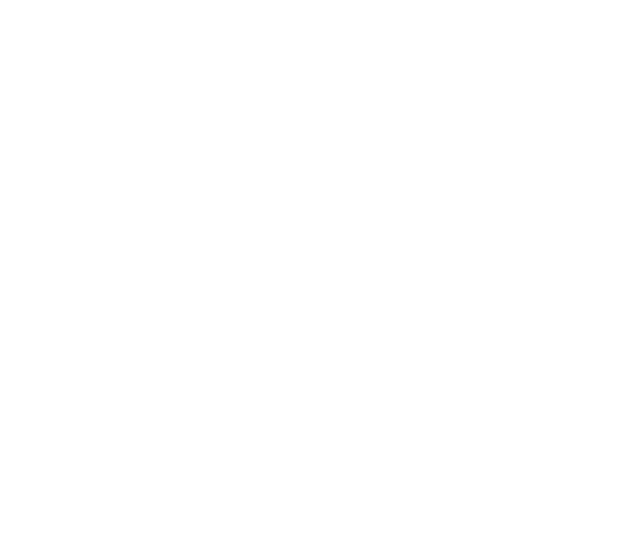
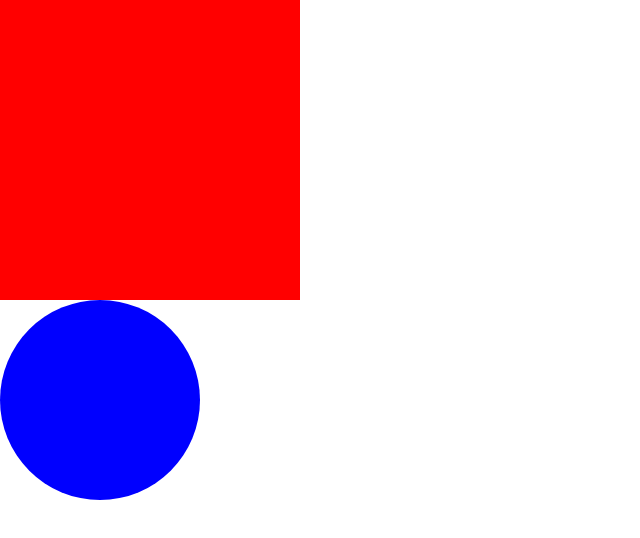
Before and after one commit to suehtam6/teste-git-ds1t, a plain HTML site: page index.html in a window 1280 px wide. Shown: the whole page, without its empty margins (0-640 px from the left). Drawn offline with Linux system fonts and the light colour scheme.

Commit message:
CSS do circulo e quadrado

```diff
--- a/index.html
+++ b/index.html
@@ -4,6 +4,8 @@
     <meta charset="UTF-8">
     <meta name="viewport" content="width=device-width, initial-scale=1.0">
     <title>Git e github</title>
+    <link rel="stylesheet" href="./style.css">
+
 </head>
 <body>
 
--- /dev/null
+++ b/style.css
@@ -0,0 +1,22 @@
+*{
+
+    margin: 0;
+    padding: 0;
+    box-sizing: 0;
+}
+
+.quadrado{
+
+    background-color: red;
+    width: 300px;
+    height: 300px;
+}
+
+.circulo{
+
+    background-color: blue;
+    width: 200px;
+    height: 200px;
+    border-radius: 100px;
+
+}
```
